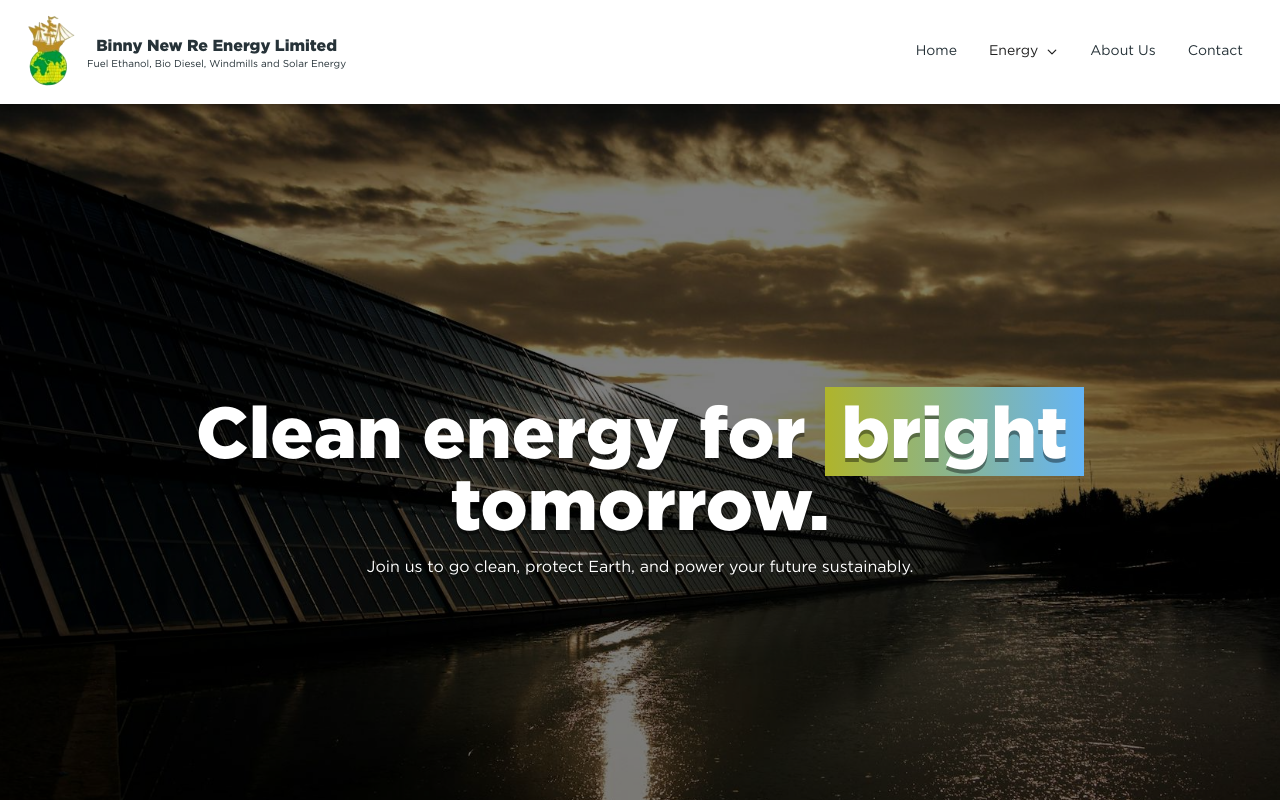
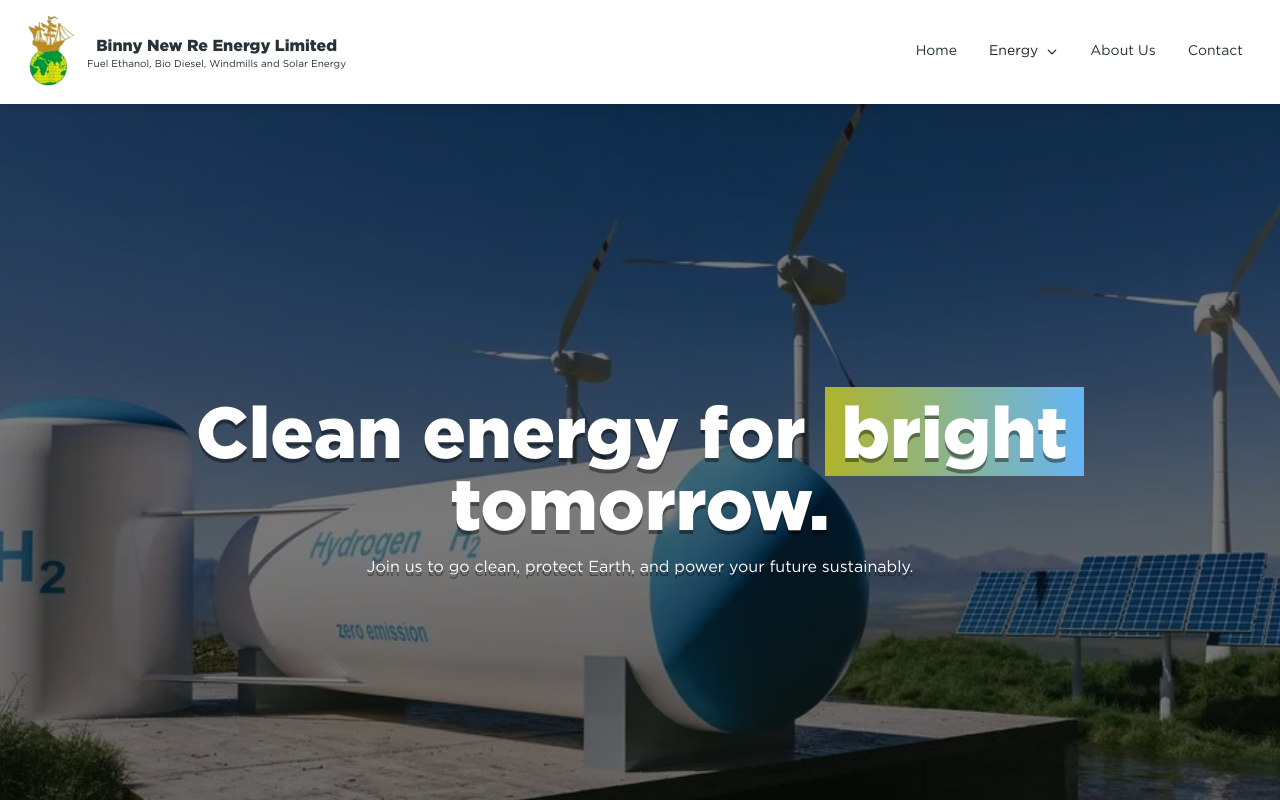
Before and after one commit to Neverm1ndEZ/binny, a Next.js app: page / in a window 1280 px wide. Shown: the top 800 px of the page. Built offline with nearby package versions, Linux system fonts and the light colour scheme.

Commit message:
changed-first-image-to-eth

```diff
--- a/src/app/components/homepage-components/Hero.tsx
+++ b/src/app/components/homepage-components/Hero.tsx
@@ -5,10 +5,10 @@ import { Carousel } from "../../utils/util";
 
 export default function Hero() {
 	const images = [
+		"/eth.jpg",
 		"/hydrogen.png",
 		"/solar-new.jpg",
 		"/wind-web.jpg",
-		"/eth.jpg",
 	];
 
 	return (
```
